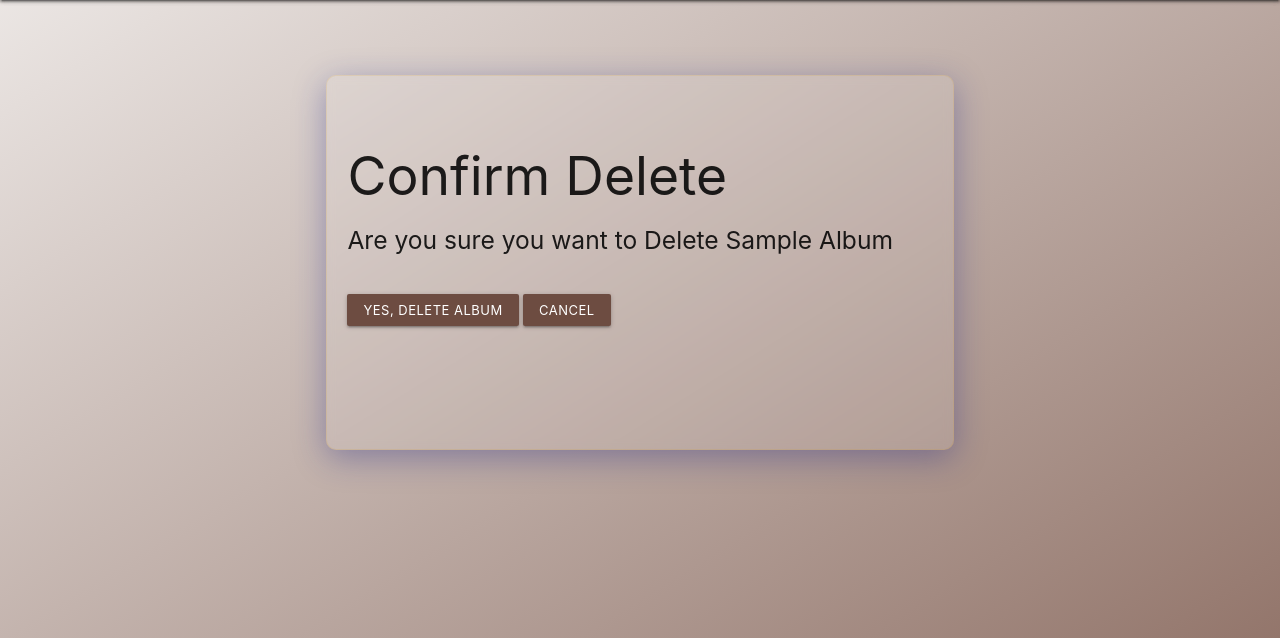
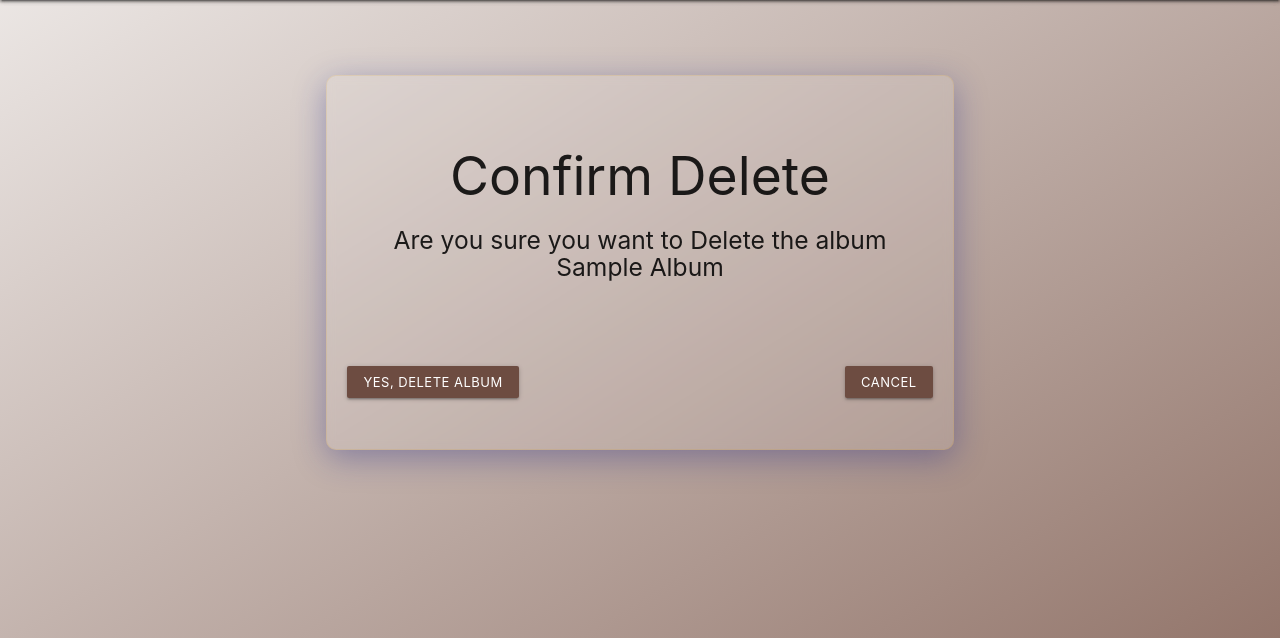
Before and after one commit to JaySecurity/MusicCatalogue, a Django app: page /albums/1/delete in a window 1280 px wide. Shown: the part 64-702 px from the top of the page. Run offline with Django 3.2, Linux system fonts and the light colour scheme; a user stored in the database is signed in; tables that the repository leaves empty hold one stand-in row (values such as "Sample post").

Commit message:
sort list

```diff
--- a/main_app/models.py
+++ b/main_app/models.py
@@ -34,6 +34,9 @@ class Album(models.Model):
   def get_absolute_url(self):
     return reverse('albums_detail', kwargs={'pk': self.id} )
 
+  class Meta:
+    ordering = ['artist_name']
+
 class Track(models.Model):
   name = models.CharField(max_length=100)
   album = models.ForeignKey(Album, on_delete=models.CASCADE)
--- a/main_app/templates/main_app/album_confirm_delete.html
+++ b/main_app/templates/main_app/album_confirm_delete.html
@@ -3,14 +3,15 @@
 {% block content %}
 <div class="container form-container">
   <div class="section">
-    <h2>Confirm Delete</h2>
-    <h5>Are you sure you want to Delete {{album.title|title}}</h5>
+    <h2 class="center">Confirm Delete</h2>
+    <h5 class="center">Are you sure you want to Delete the album {{album.title|title}}</h5>
   </div>
+  <br><br>
   <div class="section">
     <form action="{% url 'albums_delete' album.id %}" method="post">
       {%csrf_token%}
       <input class="waves-light btn-small brown darken-1" type="submit" value="Yes, Delete Album">
-      <a class="waves-effect waves-light btn-small brown darken-1" href="{%url 'albums_detail' album.id %}">Cancel</a>
+      <a class="waves-effect waves-light btn-small brown darken-1 right" href="{%url 'albums_detail' album.id %}">Cancel</a>
     </form>
   </div>
 </div>
```
